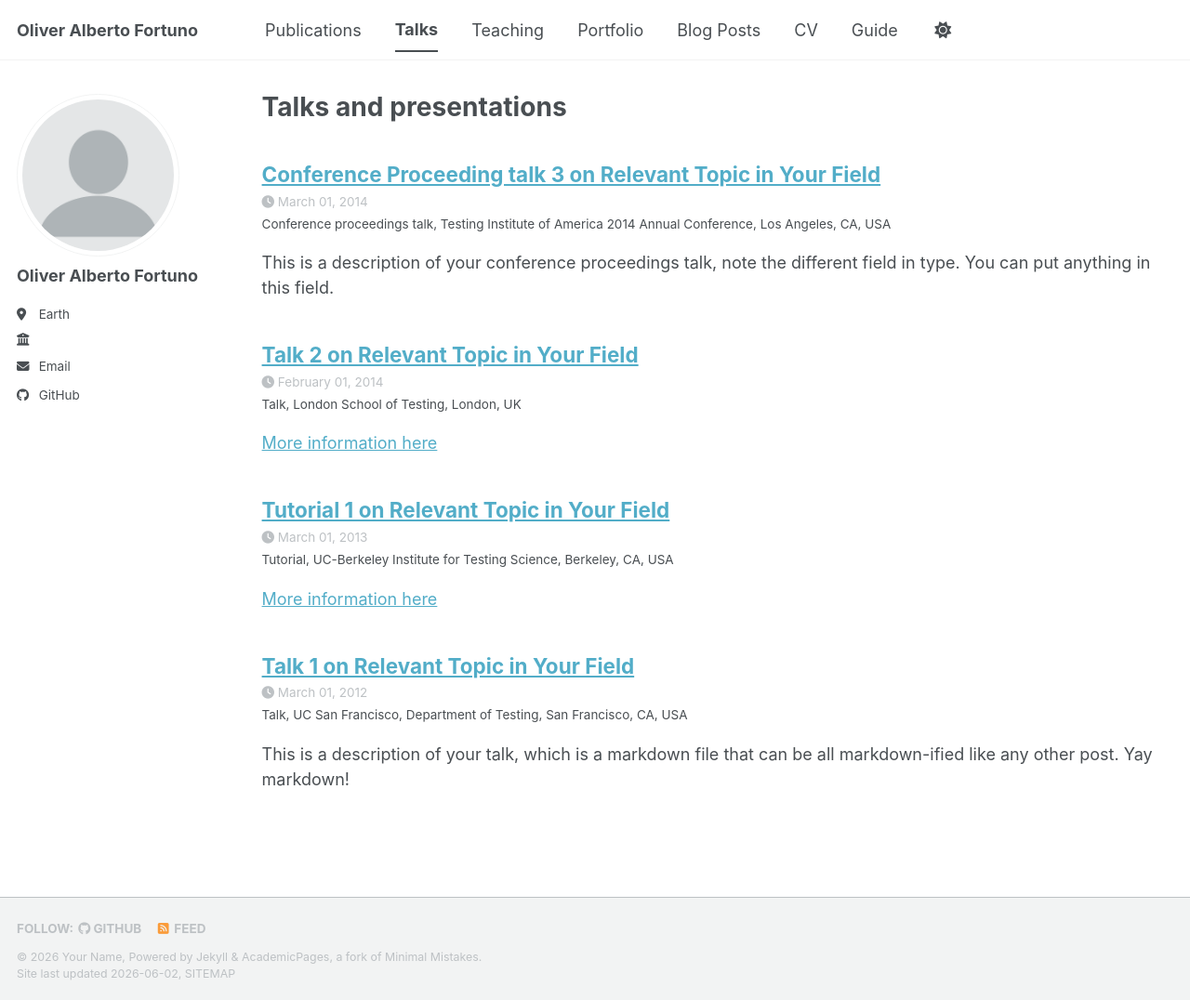
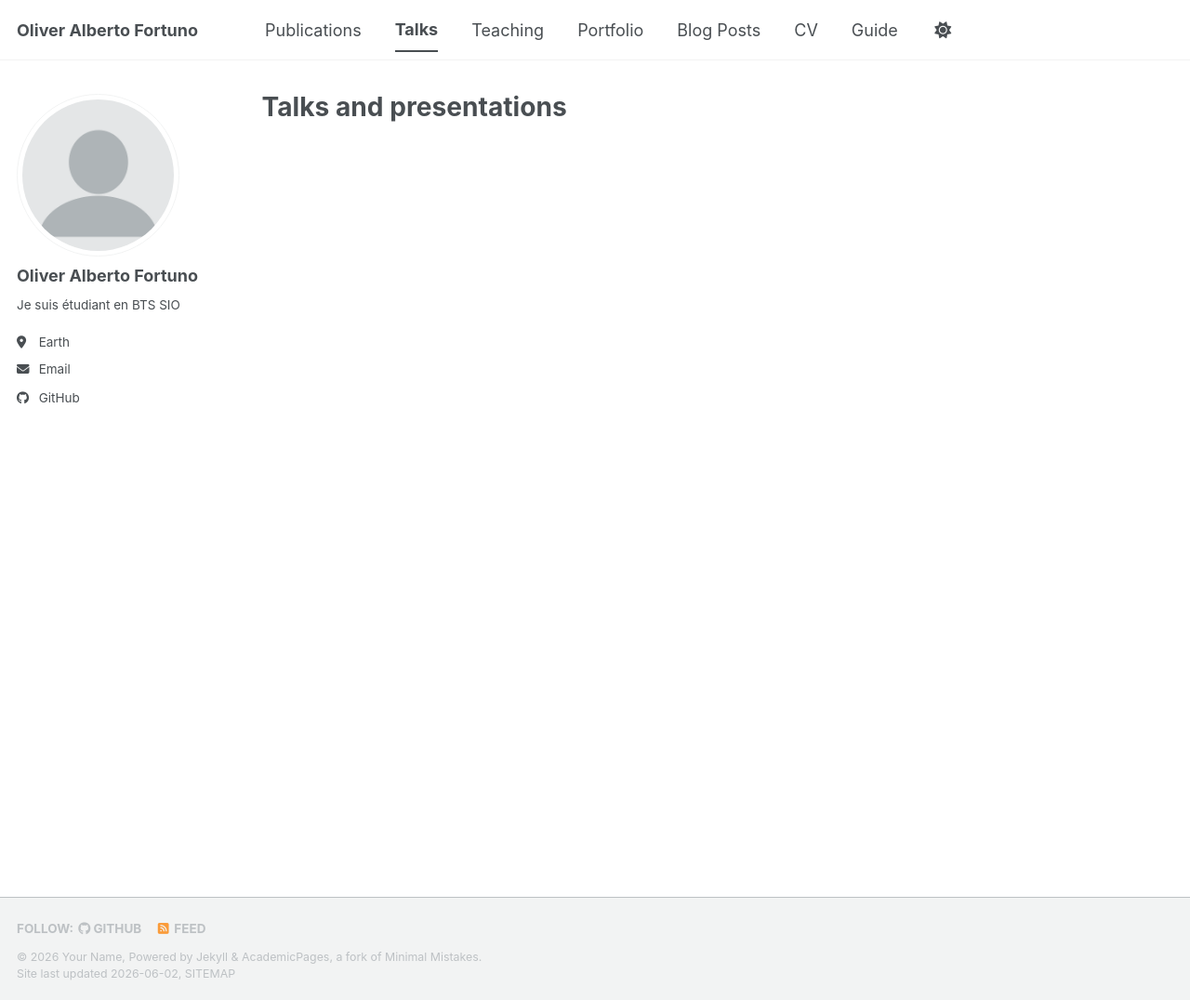
Before and after one commit to random-projectx/random-projectx.github.io, a Jekyll site: the page built from _pages/talks.html, in a window 1280 px wide and 1076 px high. Shown: the whole window at 93% size. Built offline with Jekyll 4.4.1, drawn with Linux system fonts in a browser that asks for light colours; a script bundle is joined from its source files by our own code; library files that are not in the unit come from our copies; part of the change alters nothing that is shown.

Commit message:
Update _config.yml

```diff
--- a/_config.yml
+++ b/_config.yml
@@ -26,11 +26,10 @@ author:
   avatar           : "profile.png"
   name             : "Oliver Alberto Fortuno"
   pronouns         : # example: "she/her"
-  bio              : ""
+  bio              : "Je suis étudiant en BTS SIO"
   location         : "Earth"
-  employer         : ""
   uri              : # URL
-  email            : "none@example.org"
+  email            : "oliver.fortuno@proton.me"
 
   # Academic websites
   academia         : # URL
@@ -220,19 +219,6 @@ kramdown:
 
 
 # These settings control the types of collections used by the template
-collections:
-  teaching:
-    output: false
-    permalink: /:collection/:path/
-  publications:
-    output: false
-    permalink: /:collection/:path/
-  portfolio:
-    output: false
-    permalink: /:collection/:path/
-  talks:
-    output: false
-    permalink: /:collection/:path/
 
 
 # These settings control how pages and collections are included in the site
```
